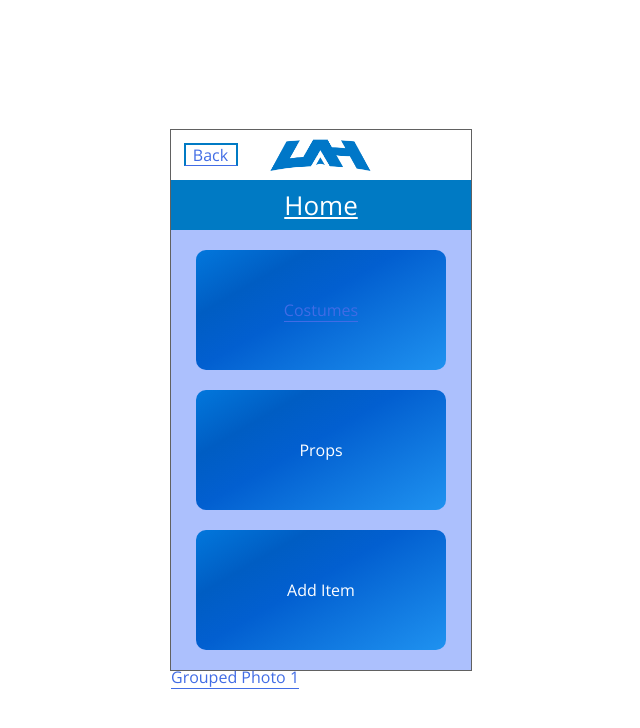
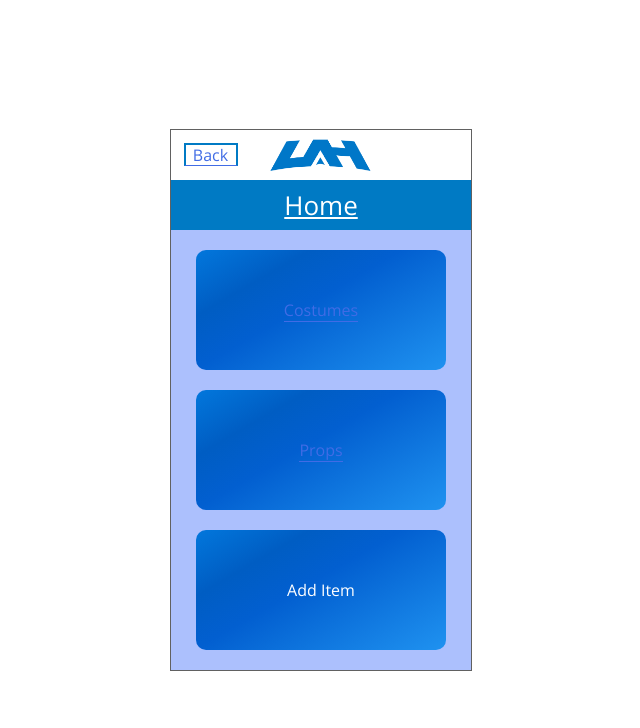
Before and after one commit to KSholl/theater-management, a plain HTML site: page jstufftestfile.html in a window 1280 px wide. Shown: the whole page, without its empty margins (319-959 px from the left). Drawn offline with nearby package versions, Linux system fonts and the light colour scheme.

Commit message:
updates test file

```diff
--- a/jstufftestfile.html
+++ b/jstufftestfile.html
@@ -37,10 +37,9 @@
                 <div class='menu-option'>
                     <a href='login.html'>Costumes</a>
                 </div>
-                <div class='menu-option'>Props</div>
+                <div class='menu-option'><a class="group1" href="UAH_bluewht.png" title="MEMES">Props</a></div>
                 <div class='menu-option'>Add Item</div>
             </div>
-            <p><a class="group1" href="UAH_bluewht.png" title="MEMES">Grouped Photo 1</a></p>
         </div>
     </body>
 </html>
```
